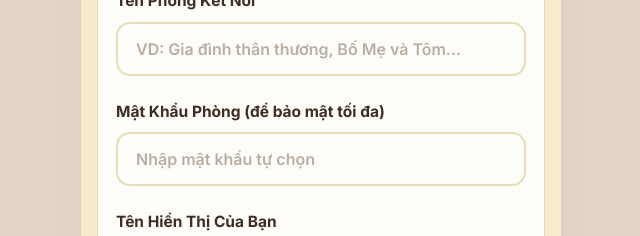
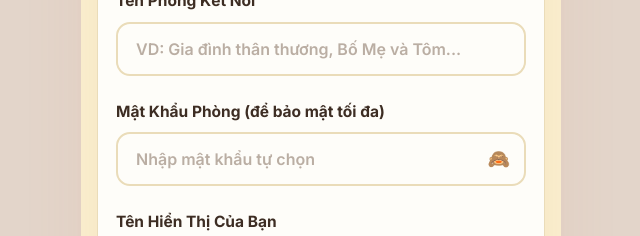
Before and after one commit to KhoiNguyen213/d3w, a React (Vite) app: page / in a window 1280 px wide. Shown: the part 1460-1696 px from the top of the page, without its empty margins (319-959 px from the left). Built offline with nearby package versions, Linux system fonts and the light colour scheme.

Commit message:
feat: add show/hide password toggle to create/join rooms and auto-trim trailing spaces on Join Room ID

```diff
--- a/src/App.jsx
+++ b/src/App.jsx
@@ -155,6 +155,10 @@ function App() {
   const [rooms, setRooms] = useState([]);
   const [activeRoom, setActiveRoom] = useState(null);
   const [savedRoomIds, setSavedRoomIds] = useState([]);
+
+  // Trạng thái xem/che mật khẩu cho phòng
+  const [showCreateRoomPass, setShowCreateRoomPass] = useState(false);
+  const [showJoinRoomPass, setShowJoinRoomPass] = useState(false);
 
   // Form tạo phòng
   const [createRoomName, setCreateRoomName] = useState('');
@@ -1150,12 +1154,34 @@ function App() {
 
                       <div className="form-group">
                         <label>Mật Khẩu Phòng (để bảo mật tối đa)</label>
+                        <div style={{ position: 'relative' }}>
                           <input
-                          type="password"
+                            type={showCreateRoomPass ? "text" : "password"}
                             placeholder="Nhập mật khẩu tự chọn"
                             value={createRoomPass}
                             onChange={(e) => setCreateRoomPass(e.target.value)}
+                            style={{ paddingRight: '48px' }}
                           />
+                          <button
+                            type="button"
+                            onClick={() => setShowCreateRoomPass(!showCreateRoomPass)}
+                            style={{
+                              position: 'absolute',
+                              right: '12px',
+                              top: '50%',
+                              transform: 'translateY(-50%)',
+                              background: 'none',
+                              border: 'none',
+                              fontSize: '18px',
+                              cursor: 'pointer',
+                              padding: '4px',
+                              lineHeight: 1
+                            }}
+                            title={showCreateRoomPass ? "Ẩn mật khẩu" : "Xem mật khẩu"}
+                          >
+                            {showCreateRoomPass ? '👁️' : '🙈'}
+                          </button>
+                        </div>
                       </div>
 
                       <div className="form-group">
@@ -1211,18 +1237,47 @@ function App() {
                           type="text"
                           placeholder="VD: HN-8392"
                           value={joinRoomId}
-                          onChange={(e) => setJoinRoomId(e.target.value)}
+                          onChange={(e) => {
+                            let val = e.target.value;
+                            // Tự động loại bỏ dấu cách cuối cùng nếu không có ký tự phía sau
+                            if (val.endsWith(' ')) {
+                              val = val.trimEnd();
+                            }
+                            setJoinRoomId(val);
+                          }}
                         />
                       </div>
 
                       <div className="form-group">
                         <label>Mật Khẩu Phòng</label>
+                        <div style={{ position: 'relative' }}>
                           <input
-                          type="password"
+                            type={showJoinRoomPass ? "text" : "password"}
                             placeholder="Nhập mật khẩu phòng"
                             value={joinRoomPass}
                             onChange={(e) => setJoinRoomPass(e.target.value)}
+                            style={{ paddingRight: '48px' }}
                           />
+                          <button
+                            type="button"
+                            onClick={() => setShowJoinRoomPass(!showJoinRoomPass)}
+                            style={{
+                              position: 'absolute',
+                              right: '12px',
+                              top: '50%',
+                              transform: 'translateY(-50%)',
+                              background: 'none',
+                              border: 'none',
+                              fontSize: '18px',
+                              cursor: 'pointer',
+                              padding: '4px',
+                              lineHeight: 1
+                            }}
+                            title={showJoinRoomPass ? "Ẩn mật khẩu" : "Xem mật khẩu"}
+                          >
+                            {showJoinRoomPass ? '👁️' : '🙈'}
+                          </button>
+                        </div>
                       </div>
 
                       <div className="form-group">
```
Lines whose indentation alone changed are shown as unchanged.
